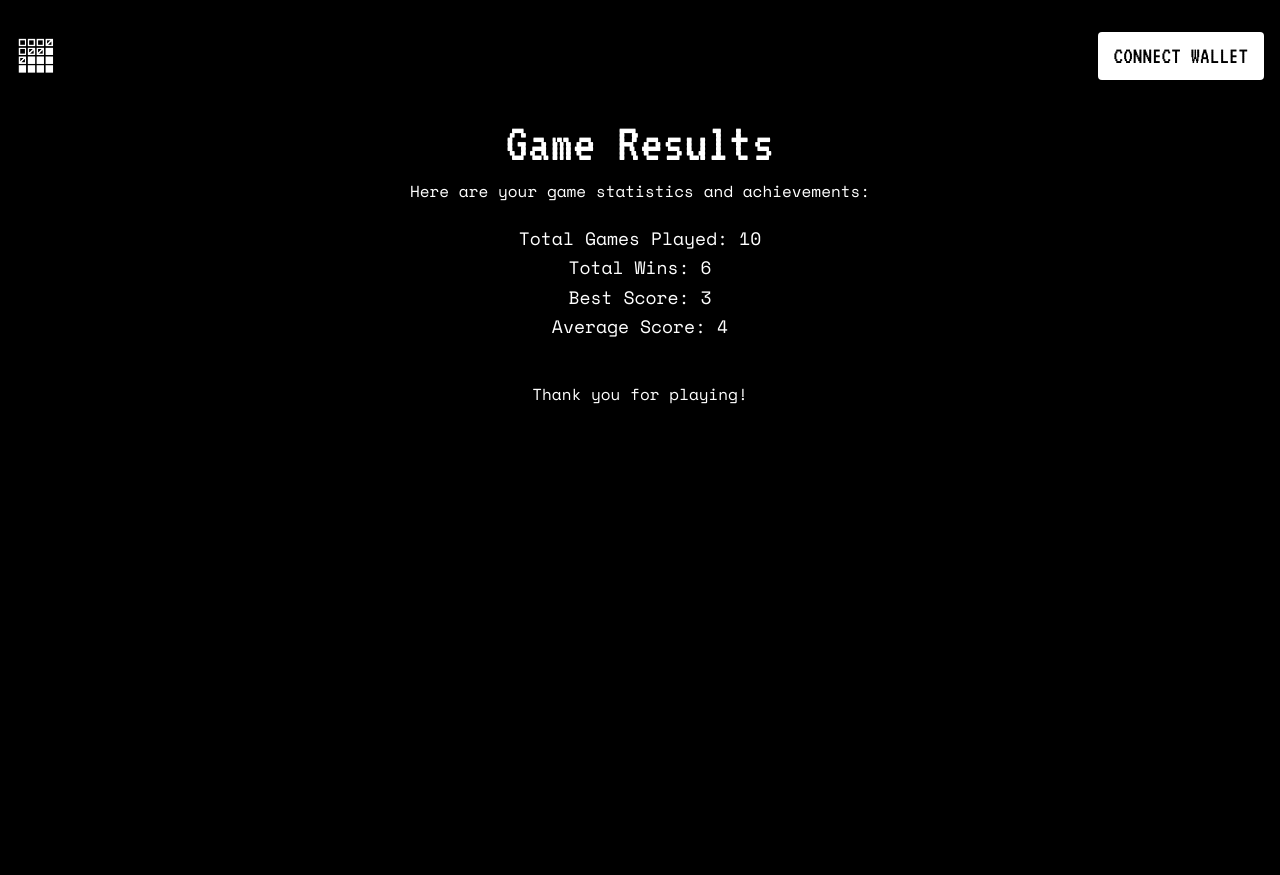
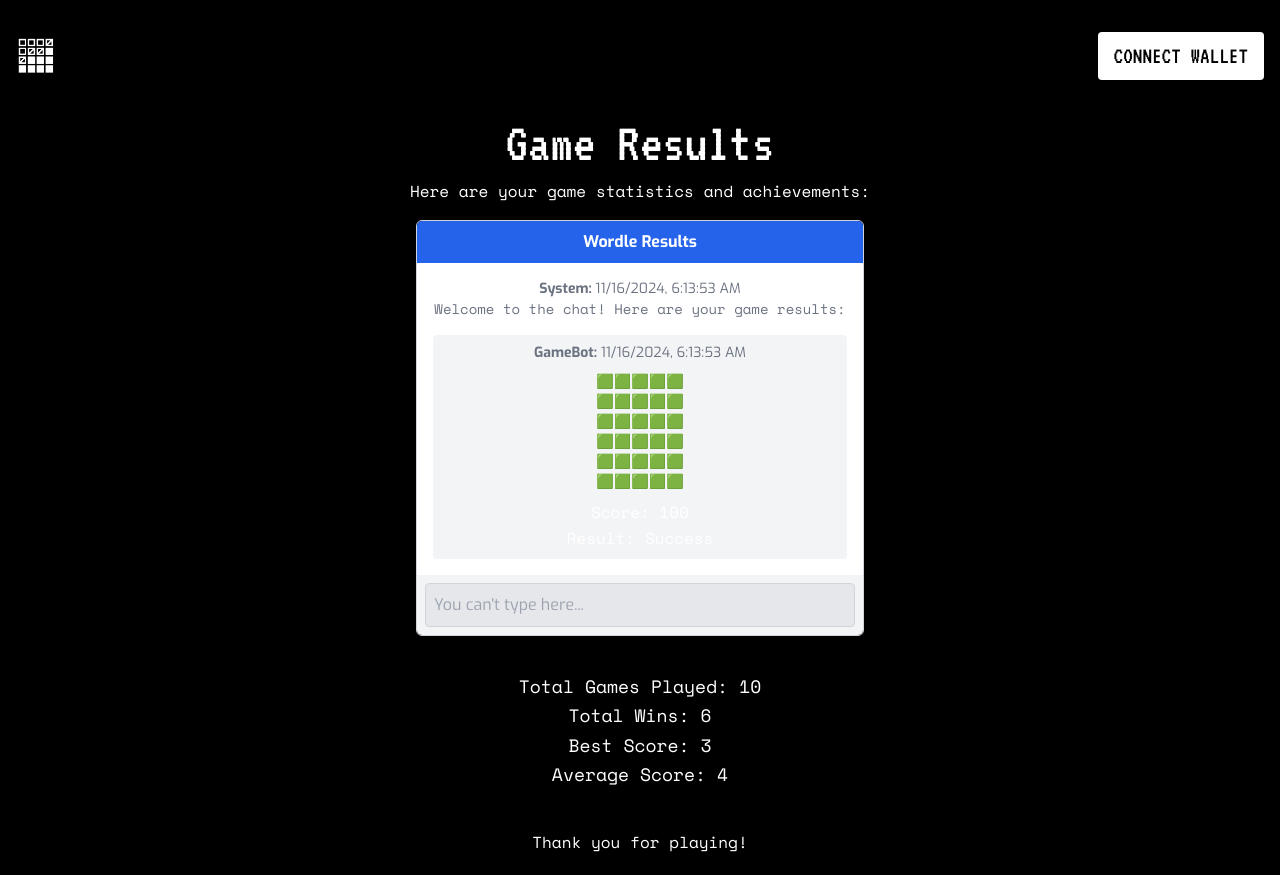
Before and after one commit to iloveburritos/wordle, a Next.js app: page /results in a window 1280 px wide. Before the commit the page ends 800 px from the top, so only its background shows below. Built offline with nearby package versions, Linux system fonts and the light colour scheme; no server answers.

Commit message:
added aimchat

```diff
--- a/app/results/page.tsx
+++ b/app/results/page.tsx
@@ -3,12 +3,21 @@
 'use client';
 
 import React from 'react';
+import AIMChat from '@/components/AIMChat';
+import { EncryptedGameResult } from '@/lib/types';
+
 
 export default function Results() {
+    const encryptedResult: EncryptedGameResult = "your-encrypted-result-string-here";
+
   return (
+
     <div style={{ padding: '20px', textAlign: 'center' }}>
       <h1>Game Results</h1>
       <p>Here are your game statistics and achievements:</p>
+      <div className="container mx-auto p-4">
+      <AIMChat chatName="Wordle Results" encryptedResult={encryptedResult} />
+    </div>
 
       {/* Placeholder for results; update with real data as needed */}
       <div style={{ marginTop: '20px', fontSize: '18px' }}>
--- /dev/null
+++ b/components/AIMChat.tsx
@@ -0,0 +1,92 @@
+'use client'
+
+import React, { useState, useEffect } from 'react';
+import { EncryptedGameResult, GameResult, icons, LetterState } from '../lib/types';
+
+interface AIMChatProps {
+  chatName: string;
+  encryptedResult: EncryptedGameResult;
+}
+
+// Mock function to decrypt EncryptedGameResult
+const mockDecrypt = (encrypted: EncryptedGameResult): GameResult => {
+  const mockBoard = Array(6).fill(null).map(() =>
+    Array(5).fill(null).map(() => ({
+      letter: 'A',
+      state: LetterState.CORRECT
+    }))
+  );
+  return {
+    board: mockBoard,
+    encryptedString: encrypted,
+    isSuccessful: true,
+    score: 100
+  };
+};
+
+const renderGrid = (board: GameResult['board']): string => {
+  return board
+    .map((row) => row.map((tile) => icons[tile.state]).join(''))
+    .join('\n');
+};
+
+const AIMChat: React.FC<AIMChatProps> = ({ chatName, encryptedResult }) => {
+  const [gameResult, setGameResult] = useState<GameResult | null>(null);
+
+  useEffect(() => {
+    // In a real scenario, you'd use an actual decryption function here
+    const decryptedResult = mockDecrypt(encryptedResult);
+    setGameResult(decryptedResult);
+  }, [encryptedResult]);
+
+  return (
+    <div className="flex flex-col h-full max-w-md mx-auto border border-gray-300 rounded-md overflow-hidden">
+      {/* Chat header */}
+      <div className="bg-blue-600 text-white p-2 font-bold">
+        {chatName}
+      </div>
+
+      {/* Chat messages */}
+      <div className="flex-grow bg-white p-4 overflow-y-auto">
+        <div className="space-y-4">
+          {/* System message */}
+          <div className="text-gray-500 text-sm">
+            <span className="font-bold">System: </span>
+            <span>{new Date().toLocaleString()}</span>
+            <p>Welcome to the chat! Here are your game results:</p>
+          </div>
+
+          {/* Game result message */}
+          {gameResult && (
+            <div className="bg-gray-100 p-2 rounded">
+              <div className="text-gray-500 text-sm">
+                <span className="font-bold">GameBot: </span>
+                <span>{new Date().toLocaleString()}</span>
+              </div>
+              <pre className="mt-2 font-mono text-sm">
+                {renderGrid(gameResult.board)}
+              </pre>
+              <p className="mt-2">
+                Score: {gameResult.score}
+                <br />
+                Result: {gameResult.isSuccessful ? 'Success' : 'Failure'}
+              </p>
+            </div>
+          )}
+        </div>
+      </div>
+
+      {/* Chat input (disabled) */}
+      <div className="bg-gray-100 p-2">
+        <input
+          type="text"
+          className="w-full p-2 rounded border border-gray-300 bg-gray-200"
+          placeholder="You can't type here..."
+          disabled
+        />
+      </div>
+    </div>
+  );
+};
+
+export default AIMChat;
```
